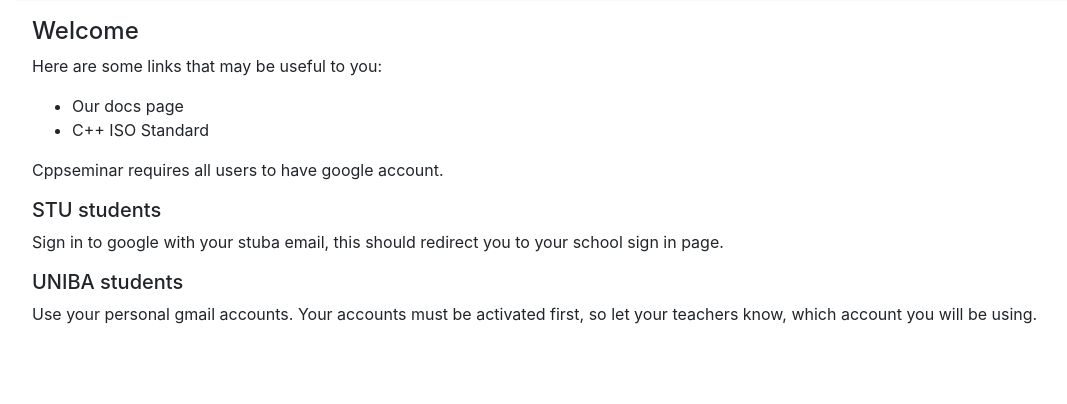
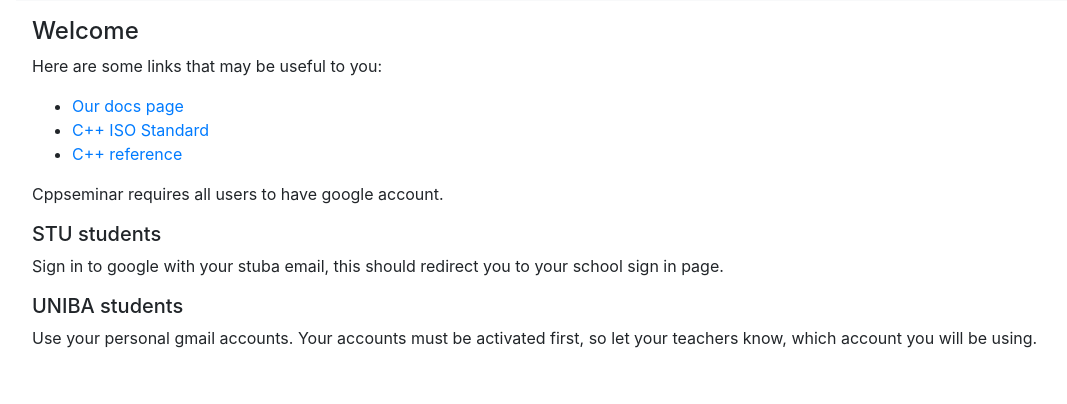
Before and after one commit to cppseminar/APC, an ASP.NET Core app: page / in a window 1280 px wide. Shown: the part 291-695 px from the top of the page, without its empty margins (54-1121 px from the left). Run offline with ASP.NET Core 8, Linux system fonts and the light colour scheme; some libraries are stand-ins or nearby versions.

Commit message:
Presentation: fix links on index.html

```diff
--- a/cppseminar/presentation/Pages/Index.cshtml
+++ b/cppseminar/presentation/Pages/Index.cshtml
@@ -7,8 +7,9 @@
 <h4>Welcome</h4>
 <p>Here are some links that may be useful to you:</p>
 <ul>
-    <li>Our docs page</li>
-    <li>C++ ISO Standard</li>
+    <li><a href="https://cppseminar.atlassian.net/wiki/spaces/APC20211/overview">Our docs page</a></li>
+    <li><a href="https://eel.is/c++draft/">C++ ISO Standard</a></li>
+    <li><a href="https://en.cppreference.com/w/">C++ reference</a></li>
 </ul>
 
 <p>Cppseminar requires all users to have google account.</p>
```
